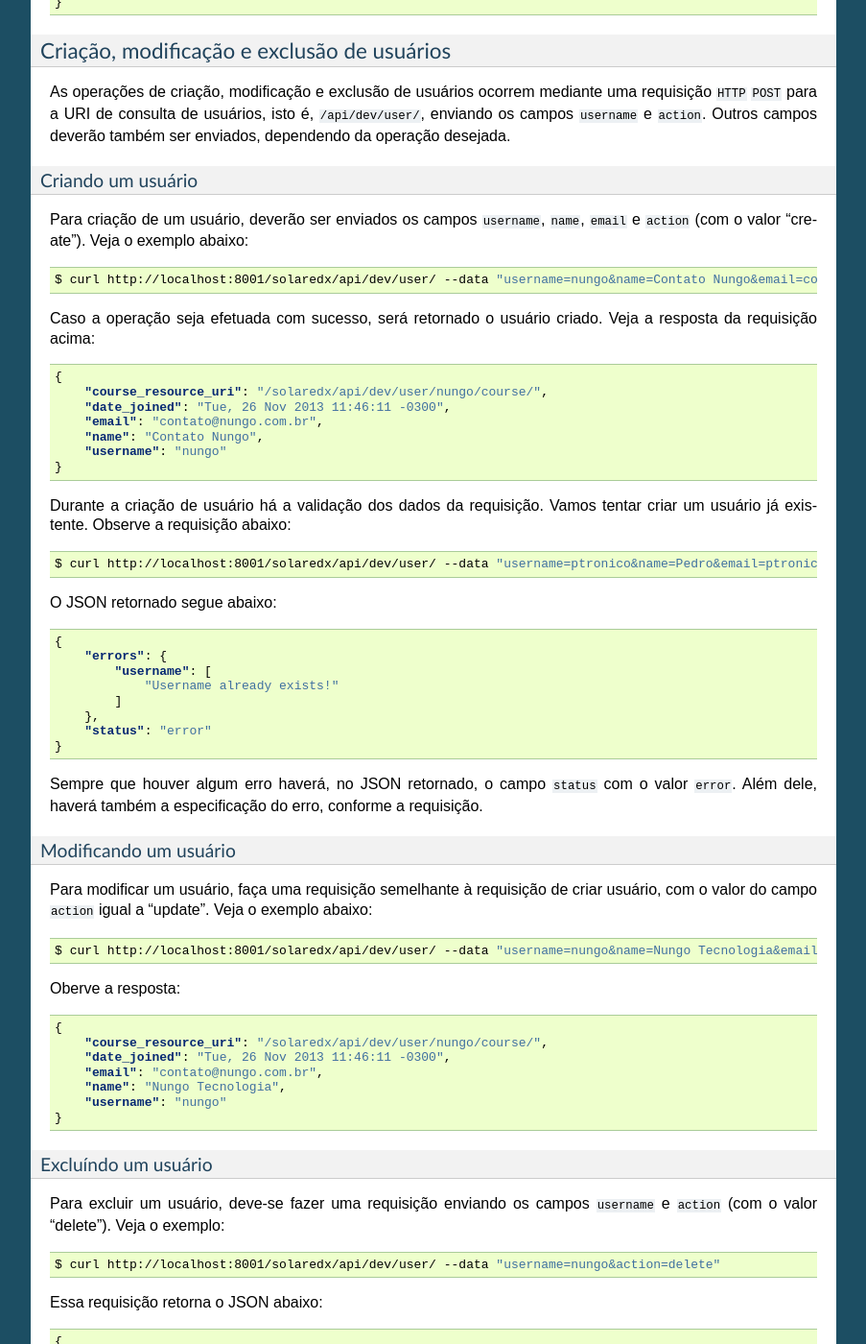
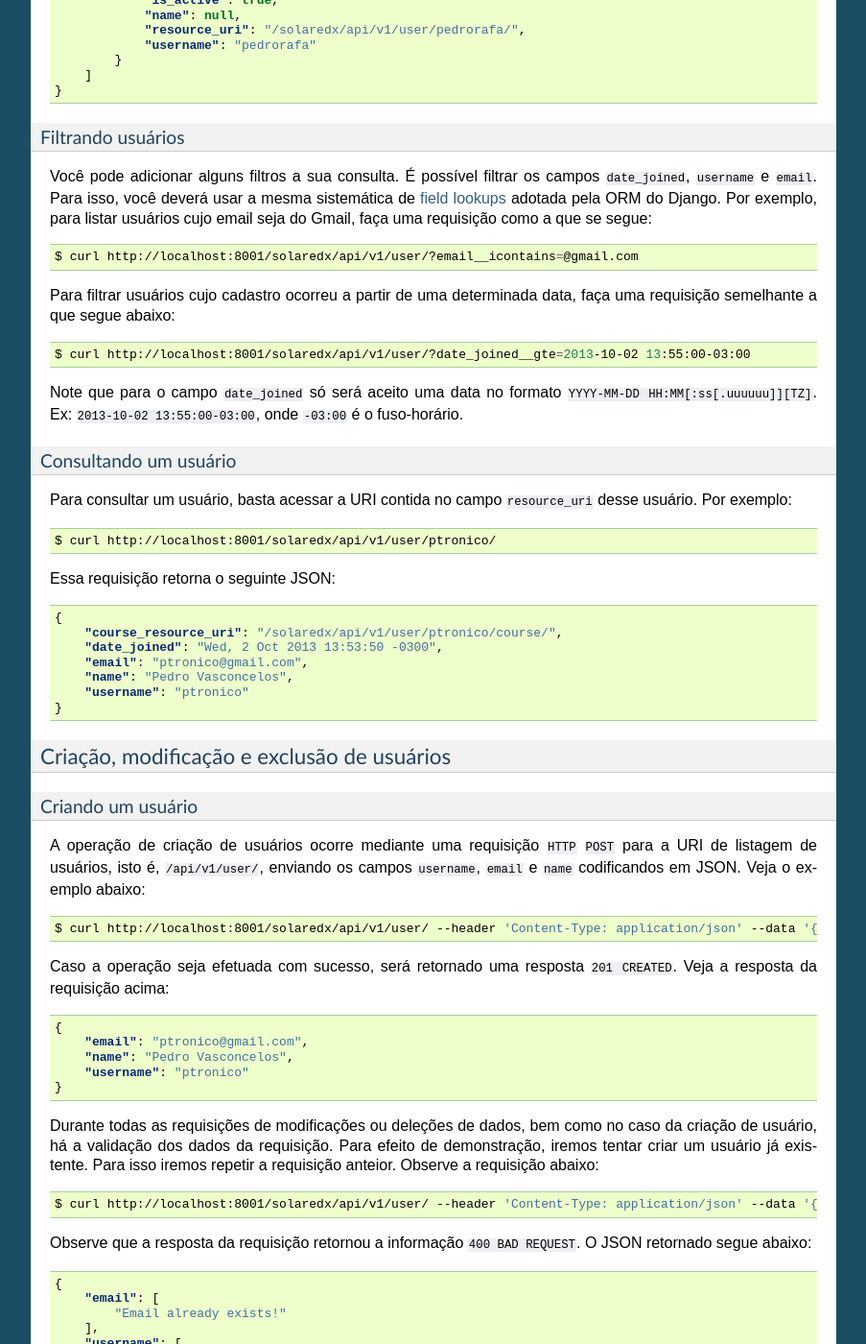
Before and after one commit to ptronico/django-solaredx, a Sphinx documentation site: the page built from docs/api_v1.rst, in a window 1280 px wide and 1400 px high, scrolled down 1783 px. Shown: the whole window at 96% size, without its empty margins (198-1101 px from the left). Built offline with Sphinx 7.4.7, drawn with Linux system fonts in a browser that asks for light colours; some of the changed text lies outside the part shown.

```diff
--- a/docs/api_v1.rst
+++ b/docs/api_v1.rst
@@ -3,8 +3,11 @@
 API-v1
 ======
 
-Essa documentação cobre a versão ``dev`` da API. Todas as chamadas dessa
-versão contém, ``/api/dev/`` na URI.
+Antes de ler esse artigo é recomendada a leitura do artigo
+:ref:`Quickstart <quickstart>`.
+
+Essa documentação cobre a versão ``v1`` da API. Todas as chamadas dessa
+versão contém, ``/api/v1/`` na URI.
 
 .. .. contents::
 ..    :depth: 4
@@ -13,7 +16,9 @@ versão contém, ``/api/dev/`` na URI.
 
     Uma regra geral é que todas as requisições de consulta/leitura deverão
     ser realizadas com ``HTTP`` ``GET``, e as requisições de
-    modificação/escrita com ``HTTP`` ``POST``.
+    modificação/escrita com ``HTTP`` ``POST``, ``PATCH`` ou ``DELETE`` para
+    criação, modificação ou exclusão, respecitvamente. Para mais informações
+    consulte o artigo `Status Code Definitions <http://www.w3.org/Protocols/rfc2616/rfc2616-sec10.html>`_.
 
 .. note::
 
@@ -30,10 +35,42 @@ versão contém, ``/api/dev/`` na URI.
     autenticação utilizadas na API.
 
 
+Introdução
+----------
+
+A API provida pelo SolarEDX permite as seguintes chamadas:
+
+Chamadas relacionadas à usuários:
+
+* Criar usuários;
+* Listar usuários;
+* Consultar um usuário;
+* Atualizar um usuário;
+* Listar cursos em que o usuário está matriculado;
+* Matricular e desmatricular usuários;
+
+Chamadas relacionadas à cursos:
+
+* Criar cursos;
+* Listar cursos;
+* Consultar um curso;
+* Deletar um curso;
+* Listar professores e tutures de um curso;
+* Associar professores e tutores à um curso;
+* Desassociar professores e tutores à um curso;
+
 Sistema de Segurança / Autenticação
 -----------------------------------
 
-TODO!
+Uma vez que a API provida pelo SolarEDX permite ações globais de controle e,
+em decorrência disso, o acesso será restrito à apenas clientes autorizados e
+com IP fixo (por exemplo, o servidor do Solar). Nesse caso, a restrição de
+acesso deverá ser configurada no servidor do EDX, de modo a bloquear qualquer
+requisição à API que venha de um IP não autorizado.
+
+.. note::
+    O módulo ``ngx_http_access_module`` permite a instalação desse sistema de
+    segurança com o `Nginx <http://nginx.org/en/docs/http/ngx_http_access_module.html>`_.
 
 Gestão de Usuários
 ------------------
@@ -45,9 +82,16 @@ Listagem e consulta de usuários
 
 Para efetuar uma listagem geral de usuários do EDX, faça a consulta abaixo:
 
+.. code-block:: text
+
+    GET /solaredx/api/v1/user/ptronico/course/ HTTP/1.1
+    Host: localhost:8001
+    Content-Type: application/json
+    Cache-Control: no-cache
+
 .. code-block:: bash
 
-    $ curl http://localhost:8001/solaredx/api/dev/user/
+    $ curl http://localhost:8001/solaredx/api/v1/user/
 
 O resultado retornado segue abaixo, em JSON:
 
@@ -67,7 +111,7 @@ O resultado retornado segue abaixo, em JSON:
                 "email": "ptronico@gmail.com",
                 "is_active": true,
                 "name": null,
-                "resource_uri": "/solaredx/api/dev/user/ptronico/",
+                "resource_uri": "/solaredx/api/v1/user/ptronico/",
                 "username": "ptronico"
             },
             {
@@ -75,7 +119,7 @@ O resultado retornado segue abaixo, em JSON:
                 "email": "pedro@pedrorafa.com",
                 "is_active": true,
                 "name": null,
-                "resource_uri": "/solaredx/api/dev/user/pedrorafa/",
+                "resource_uri": "/solaredx/api/v1/user/pedrorafa/",
                 "username": "pedrorafa"
             }
         ]
@@ -92,14 +136,14 @@ do Gmail, faça uma requisição como a que se segue:
 
 .. code-block:: bash
 
-    $ curl http://localhost:8001/solaredx/api/dev/user/?email__icontains=@gmail.com
+    $ curl http://localhost:8001/solaredx/api/v1/user/?email__icontains=@gmail.com
 
 Para filtrar usuários cujo cadastro ocorreu a partir de uma determinada
 data, faça uma requisição semelhante a que segue abaixo:
 
 .. code-block:: bash
 
-    $ curl http://localhost:8001/solaredx/api/dev/user/?date_joined__gte=2013-10-02 13:55:00-03:00
+    $ curl http://localhost:8001/solaredx/api/v1/user/?date_joined__gte=2013-10-02 13:55:00-03:00
 
 Note que para o campo ``date_joined`` só será aceito uma data no formato
 ``YYYY-MM-DD HH:MM[:ss[.uuuuuu]][TZ]``. Ex: ``2013-10-02 13:55:00-03:00``,
@@ -114,14 +158,14 @@ Para consultar um usuário, basta acessar a URI contida no campo
 
 .. code-block:: bash
 
-    $ curl http://localhost:8001/solaredx/api/dev/user/ptronico/
+    $ curl http://localhost:8001/solaredx/api/v1/user/ptronico/
 
 Essa requisição retorna o seguinte JSON:
 
 .. code-block:: json
 
     {
-        "course_resource_uri": "/solaredx/api/dev/user/ptronico/course/",
+        "course_resource_uri": "/solaredx/api/v1/user/ptronico/course/",
         "date_joined": "Wed, 2 Oct 2013 13:53:50 -0300",
         "email": "ptronico@gmail.com",
         "name": "Pedro Vasconcelos",
@@ -131,58 +175,61 @@ Essa requisição retorna o seguinte JSON:
 Criação, modificação e exclusão de usuários
 ^^^^^^^^^^^^^^^^^^^^^^^^^^^^^^^^^^^^^^^^^^^
 
-As operações de criação, modificação e exclusão de usuários ocorrem mediante
-uma requisição ``HTTP`` ``POST`` para a URI de consulta de usuários, isto é,
-``/api/dev/user/``, enviando os campos ``username`` e ``action``. Outros campos
-deverão também ser enviados, dependendo da operação desejada.
-
 Criando um usuário
 """"""""""""""""""
 
-Para criação de um usuário, deverão ser enviados os campos ``username``,
-``name``, ``email`` e ``action`` (com o valor "create"). Veja o exemplo
-abaixo:
+A operação de criação de usuários ocorre mediante uma requisição ``HTTP``
+``POST`` para a URI de listagem de usuários, isto é, ``/api/v1/user/``,
+enviando os campos ``username``, ``email`` e ``name`` codificandos em JSON.
+Veja o exemplo abaixo:
 
 .. code-block:: bash
 
-    $ curl http://localhost:8001/solaredx/api/dev/user/ --data "username=nungo&name=Contato Nungo&email=contato@nungo.com.br&action=create"
+    $ curl http://localhost:8001/solaredx/api/v1/user/ --header 'Content-Type: application/json' --data '{ "username": "ptronico", "name": "Pedro Vasconcelos", "email": "ptronico@gmail.com" }'
 
-Caso a operação seja efetuada com sucesso, será retornado o usuário criado.
-Veja a resposta da requisição acima:
+Caso a operação seja efetuada com sucesso, será retornado uma resposta
+``201 CREATED``. Veja a resposta da requisição acima:
 
 .. code-block:: json
 
     {
-        "course_resource_uri": "/solaredx/api/dev/user/nungo/course/",
-        "date_joined": "Tue, 26 Nov 2013 11:46:11 -0300",
-        "email": "contato@nungo.com.br",
-        "name": "Contato Nungo",
-        "username": "nungo"
+        "email": "ptronico@gmail.com",
+        "name": "Pedro Vasconcelos",
+        "username": "ptronico"
     }
 
-Durante a criação de usuário há a validação dos dados da requisição. Vamos
-tentar criar um usuário já existente. Observe a requisição abaixo:
+Durante todas as requisições de modificações ou deleções de dados, bem como
+no caso da criação de usuário, há a validação dos dados da requisição. Para
+efeito de demonstração, iremos tentar criar um usuário já existente. Para isso
+iremos repetir a requisição anteior. Observe a requisição abaixo:
 
 .. code-block:: bash
 
-    $ curl http://localhost:8001/solaredx/api/dev/user/ --data "username=ptronico&name=Pedro&email=ptronico@gmail.com&action=create"
+    $ curl http://localhost:8001/solaredx/api/v1/user/ --header 'Content-Type: application/json' --data '{ "username": "ptronico", "name": "Pedro Vasconcelos", "email": "ptronico@gmail.com" }'
 
+Observe que a resposta da requisição retornou a informação ``400 BAD REQUEST``.
 O JSON retornado segue abaixo:
 
 .. code-block:: json
 
     {
-        "errors": {
-            "username": [
-                "Username already exists!"
-            ]
-        },
-        "status": "error"
+        "email": [
+            "Email already exists!"
+        ],
+        "username": [
+            "Username already exists!"
+        ]
     }
 
 Sempre que houver algum erro haverá, no JSON retornado, o campo ``status``
 com o valor ``error``. Além dele, haverá também a especificação do erro,
 conforme a requisição.
+
+.. note ::
+
+    Sempre que uma requisição não for realizada com sucesso, por exemplo,
+    por envio incorreto de dados, será retornado ``400 BAD REQUEST``. Isso vale
+    para qualquer requisição incorreta.
 
 Modificando um usuário
 """"""""""""""""""""""
@@ -193,14 +240,14 @@ Veja o exemplo abaixo:
 
 .. code-block:: bash
 
-    $ curl http://localhost:8001/solaredx/api/dev/user/ --data "username=nungo&name=Nungo Tecnologia&email=contato@nungo.com.br&action=update"
+    $ curl http://localhost:8001/solaredx/api/v1/user/ --data "username=nungo&name=Nungo Tecnologia&email=contato@nungo.com.br&action=update"
 
 Oberve a resposta:
 
 .. code-block:: json
 
     {
-        "course_resource_uri": "/solaredx/api/dev/user/nungo/course/",
+        "course_resource_uri": "/solaredx/api/v1/user/nungo/course/",
         "date_joined": "Tue, 26 Nov 2013 11:46:11 -0300",
         "email": "contato@nungo.com.br",
         "name": "Nungo Tecnologia",
@@ -215,7 +262,7 @@ Para excluir um usuário, deve-se fazer uma requisição enviando os campos
 
 .. code-block:: bash
 
-    $ curl http://localhost:8001/solaredx/api/dev/user/ --data "username=nungo&action=delete"
+    $ curl http://localhost:8001/solaredx/api/v1/user/ --data "username=nungo&action=delete"
 
 Essa requisição retorna o JSON abaixo:
 
@@ -233,7 +280,7 @@ URI contida no campo ``course_resource_uri`` do usuário. Veja o exemplo abaixo:
 
 .. code-block:: bash
 
-    $ curl http://localhost:8001/solaredx/api/dev/user/ptronico/course/
+    $ curl http://localhost:8001/solaredx/api/v1/user/ptronico/course/
 
 Como resposta temos:
 
@@ -257,7 +304,7 @@ Como resposta temos:
                 "end": "Fri, 1 Nov 2013 12:00:00 -0300",
                 "enrollment_end": "Fri, 25 Oct 2013 23:30:00 -0300",
                 "enrollment_start": "Mon, 21 Oct 2013 00:00:00 -0300",
-                "resource_uri": "/solaredx/api/dev/course/5546432f43533130312f323031335f46616c6c/",
+                "resource_uri": "/solaredx/api/v1/course/5546432f43533130312f323031335f46616c6c/",
                 "start": "Mon, 28 Oct 2013 08:00:00 -0300"
             },
             {
@@ -269,7 +316,7 @@ Como resposta temos:
                 "end": null,
                 "enrollment_end": null,
                 "enrollment_start": null,
-                "resource_uri": "/solaredx/api/dev/course/5546432f43533130322f323031342e32/",
+                "resource_uri": "/solaredx/api/v1/course/5546432f43533130322f323031342e32/",
                 "start": "Wed, 31 Dec 1969 21:00:00 -0300"
             },
         ]
@@ -283,12 +330,12 @@ Alocando um usuário em um curso
 """""""""""""""""""""""""""""""
 
 Para alocar (matricular) um usuário em um curso, deve-se fazer uma requisição
-``HTTP`` ``POST`` para a URI ``/api/dev/user/<username>/course/`` com os campos
+``HTTP`` ``POST`` para a URI ``/api/v1/user/<username>/course/`` com os campos
 ``course_id`` e ``action`` (com o valor ``add``). Veja o exemplo abaixo:
 
 .. code-block:: bash
 
-    $ curl http://localhost:8001/solaredx/api/dev/user/ptronico/course/ --data "course_id=UFC/CT101/2014_01&action=create"
+    $ curl http://localhost:8001/solaredx/api/v1/user/ptronico/course/ --data "course_id=UFC/CT101/2014_01&action=create"
 
 A resposta dessa requisição deverá retornar o curso ao qual o usuário foi
 matriculado. Vejamos o JSON retornado:
@@ -304,8 +351,8 @@ matriculado. Vejamos o JSON retornado:
         "end": null,
         "enrollment_end": null,
         "enrollment_start": null,
-        "instructor_resource_uri": "/solaredx/api/dev/course/5546432f43543130312f323031345f3031/instructor/",
-        "staff_resource_uri": "/solaredx/api/dev/course/5546432f43543130312f323031345f3031/staff/",
+        "instructor_resource_uri": "/solaredx/api/v1/course/5546432f43543130312f323031345f3031/instructor/",
+        "staff_resource_uri": "/solaredx/api/v1/course/5546432f43543130312f323031345f3031/staff/",
         "start": "Wed, 31 Dec 1969 21:00:00 -0300"
     }
 
@@ -315,13 +362,38 @@ Desalocando um usuário em um curso
 """"""""""""""""""""""""""""""""""
 
 Para desalocar (desmatricular) um usuário em um curso, deve-se fazer uma
-requisição ``HTTP`` ``POST`` para a URI ``/api/dev/user/<username>/course/``
+requisição ``HTTP`` ``POST`` para a URI ``/api/v1/user/<username>/course/``
 com os campos ``course_id`` e ``action`` (com o valor ``remove``). Essa
 chamada é similar a de matrícula. Veja o exemplo abaixo:
 
+----
+
+Requisição:
+
+.. code-block:: text
+
+    DELETE /solaredx/api/v1/user/ptronico/course/ HTTP/1.1
+    Host: localhost:8001
+    Content-Type: application/json
+    Cache-Control: no-cache
+
+    { "course_resource_uri": "/solaredx/api/v1/course/5546432f43533130322f323031342e32/" }
+
+Response:
+
+.. code-block:: text
+
+    Request URL:filesystem:chrome-extension://fdmmgilgnpjigdojojpjoooidkmcomcm/temporary/response.html
+    Request Method: GET
+    Status Code: 200 OK (from cache)
+
+    { "course_resource_uri": ["User is not enrolled!"] }
+
+----
+
 .. code-block:: bash
 
-    $ curl http://localhost:8001/solaredx/api/dev/user/ptronico/course/ --data "course_id=UFC/CT101/2014_01&action=remove"
+    $ curl http://localhost:8001/solaredx/api/v1/user/ptronico/course/ --data "course_id=UFC/CT101/2014_01&action=remove"
 
 Assim como o `endpoint` de matrícula, a resposta dessa requisição retornará
 o curso ao qual o usuário foi matriculado. Não há risco em executar essa
@@ -335,12 +407,12 @@ Essa sessão apresenta como gerenciar cursos.
 Consulta e listagem de cursos
 ^^^^^^^^^^^^^^^^^^^^^^^^^^^^^
 
-Para listar cursos acesse a URI ``/solaredx/api/dev/course/``. Veja o exemplo
+Para listar cursos acesse a URI ``/solaredx/api/v1/course/``. Veja o exemplo
 abaixo:
 
 .. code-block:: bash
 
-    $ curl http://localhost:8001/solaredx/api/dev/course/
+    $ curl http://localhost:8001/solaredx/api/v1/course/
 
 O JSON retornado segue abaixo:
 
@@ -364,7 +436,7 @@ O JSON retornado segue abaixo:
                 "end": "Fri, 1 Nov 2013 12:00:00 -0300",
                 "enrollment_end": "Fri, 25 Oct 2013 23:30:00 -0300",
                 "enrollment_start": "Mon, 21 Oct 2013 00:00:00 -0300",
-                "resource_uri": "/solaredx/api/dev/course/5546432f43533130312f323031335f46616c6c/",
+                "resource_uri": "/solaredx/api/v1/course/5546432f43533130312f323031335f46616c6c/",
                 "start": "Mon, 28 Oct 2013 08:00:00 -0300"
             },
             {
@@ -376,7 +448,7 @@ O JSON retornado segue abaixo:
                 "end": null,
                 "enrollment_end": null,
                 "enrollment_start": null,
-                "resource_uri": "/solaredx/api/dev/course/5546432f43533130322f323031342e32/",
+                "resource_uri": "/solaredx/api/v1/course/5546432f43533130322f323031342e32/",
                 "start": "Wed, 31 Dec 1969 21:00:00 -0300"
             }
         ]
```
Also changed, not shown: 4 other files.
